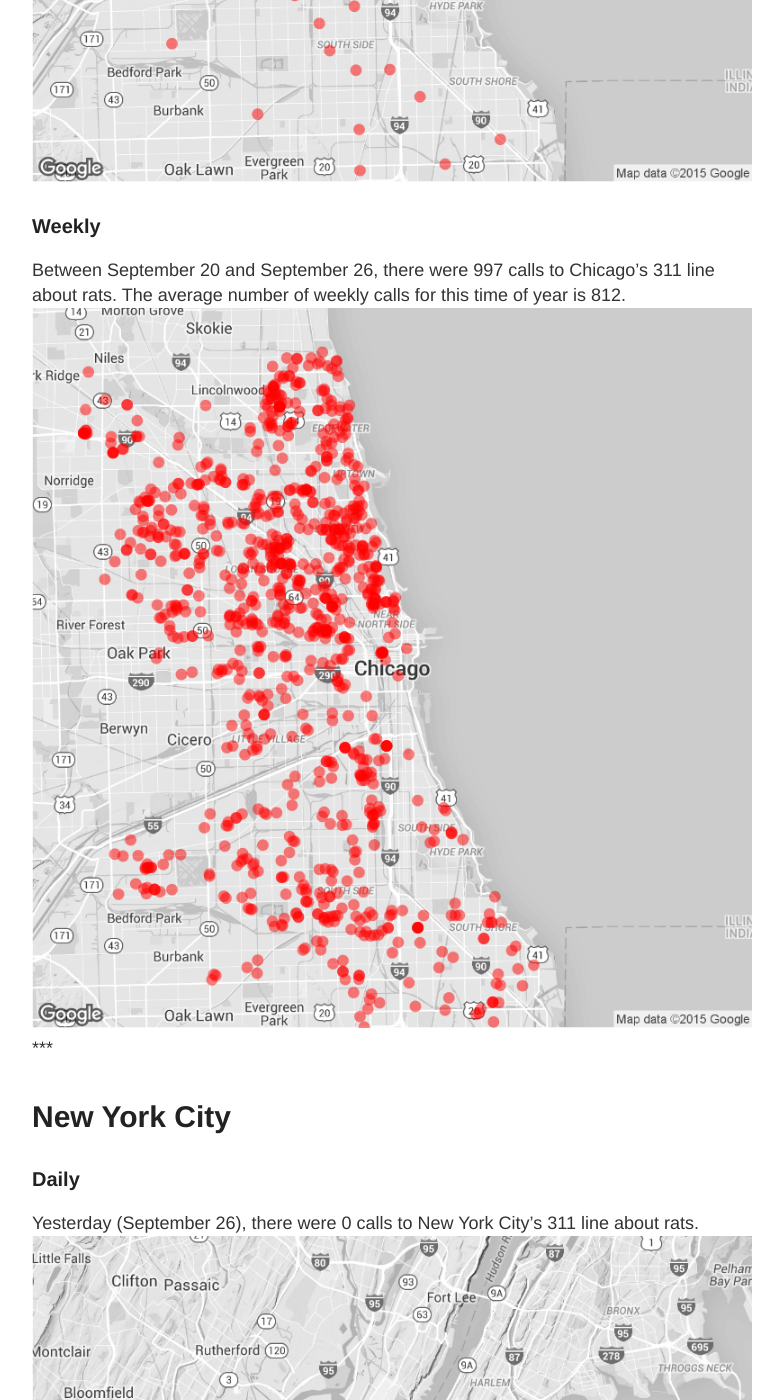
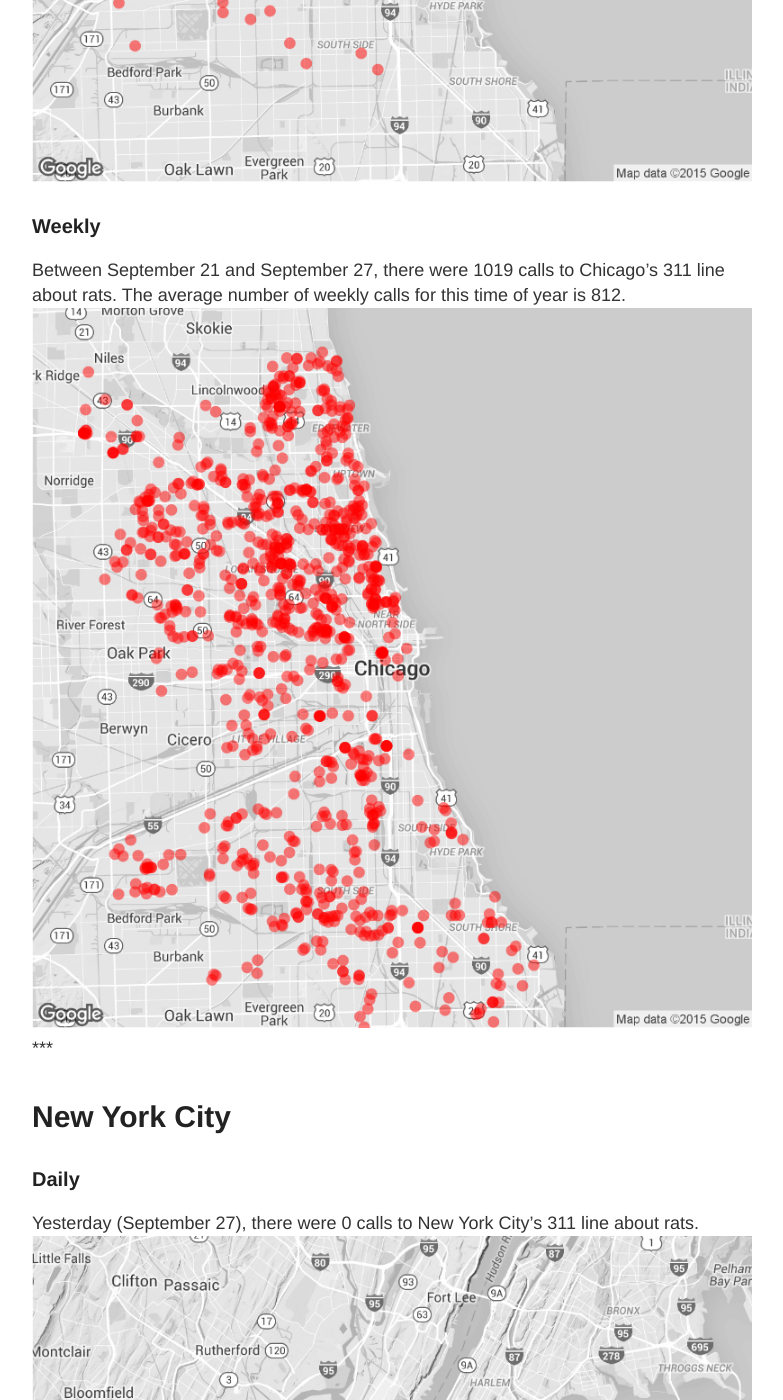
Before and after one commit to DanielHadley/ratmaps, a Jekyll site: the page built from daily.md, in a window 1280 px wide and 1400 px high, scrolled down 1033 px. Shown: the whole window, without its empty margins (248-1031 px from the left). Built offline with Jekyll 4.4.1, drawn with Linux system fonts in a browser that asks for light colours; comment, search, counter and statistics services are not loaded; some of the changed text lies outside the part shown.

Commit message:
Daily Maps

```diff
--- a/daily.md
+++ b/daily.md
@@ -15,22 +15,22 @@
 
 ### Daily
 
-Yesterday (September 26), there were 52 calls to Chicago's 311 line about rats.
+Yesterday (September 27), there were 67 calls to Chicago's 311 line about rats.
 ![Chicago rat calls to 311 weekly map]({{ site.cityimages }}/daily/Chicago_Rat_Map_Daily.png)
 
 ### Weekly
-Between September 20 and September 26, there were 997 calls to Chicago's 311 line about rats. The average number of weekly calls for this time of year is 812.
+Between September 21 and September 27, there were 1019 calls to Chicago's 311 line about rats. The average number of weekly calls for this time of year is 812.
 ![Chicago rat calls to 311 weekly map]({{ site.cityimages }}/daily/Chicago_Rat_Map_Weekly.png)
 ***
 # New York City <a id="nyc"><a>
 
 ### Daily
 
-Yesterday (September 26), there were 0 calls to New York City's 311 line about rats.
+Yesterday (September 27), there were 0 calls to New York City's 311 line about rats.
 ![NYC rat calls to 311 weekly map]({{ site.cityimages }}/daily/NYC_Rat_Map_Daily.png)
 
 ### Weekly
-Between September 20 and September 26, there were 0 calls to New York City's 311 line about rats. The average number of weekly calls for this time of year is 249.
+Between September 21 and September 27, there were 0 calls to New York City's 311 line about rats. The average number of weekly calls for this time of year is 249.
 ![NYC rat calls to 311 weekly map]({{ site.cityimages }}/daily/NYC_Rat_Map_Weekly.png)
 
 Each red dot represents one call about a rat seen in that location. The dots are transparent, so multiple calls from one location will be seen as a solid dot. The usual caveats apply: more calls do not necessarily mean that there are more rats in that location than other parts of the city. A cluster of dots could indicate that one resident is unusually vocal about rodents in his or her neighborhood. Also, more densely populated neighborhoods tend to make more calls to 311.
```
Also changed, not shown: images/pages/daily/Chicago_Rat_Map_Daily.png, images/pages/daily/Chicago_Rat_Map_Weekly.png, images/pages/daily/NYC_Rat_Map_Daily.png, images/pages/daily/NYC_Rat_Map_Weekly.png.
